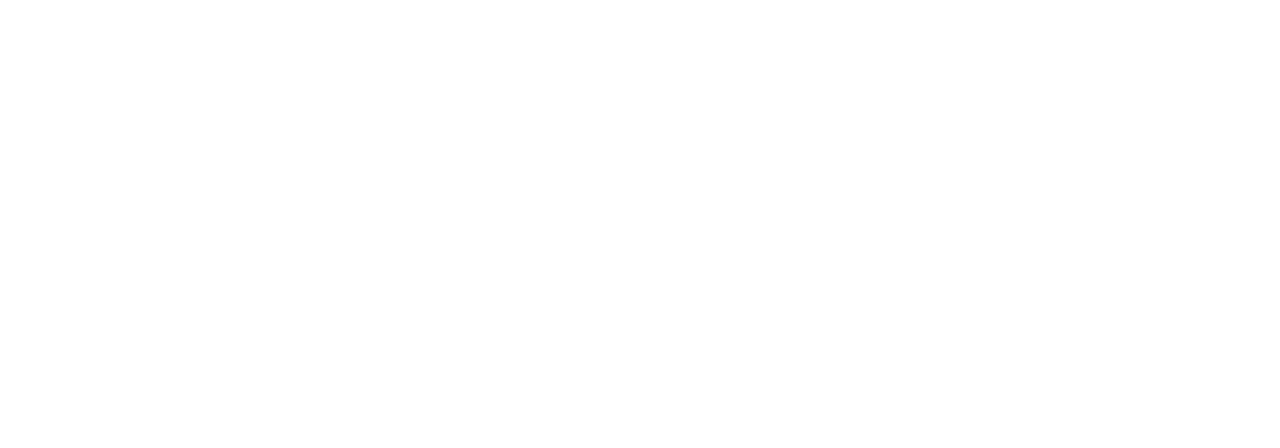
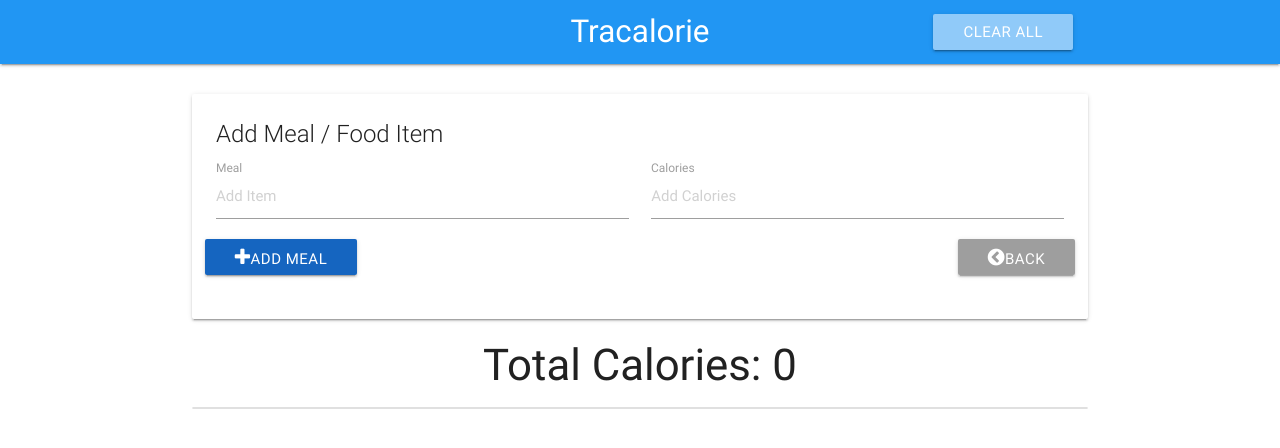
Before and after one commit to ctritt/Tracalorie, a plain HTML site: page index.html in a window 1280 px wide. Drawn offline with nearby package versions, Linux system fonts and the light colour scheme.

Commit message:
Finished building the UI

```diff
--- a/index.html
+++ b/index.html
@@ -10,11 +10,70 @@
   <title>Tracalorie | Meal & Calorie Tracker</title>
 </head>
 <body>
-
+  <!-- Nav Bar -->
+  <nav>
+    <div class="nav-wrapper blue">
+      <div class="container">
+        <a href="#" class="brand-logo center">Tracalorie</a>
+        <ul class="right">
+          <li><a href="#" class="clear-btn btn blue lighten-3">Clear All</a></li>
+        </ul>
+      </div>
+    </div>
+  </nav>
+  <br>
+  <div class="container">
+    <!-- Form Card -->
+    <div class="card">
+      <div class="card-content">
+        <span class="card-title">Add Meal / Food Item</span>
+       <form class="col">
+         <div class="row">
+           <div class="input-field col s6">
+             <input type="text" placeholder="Add Item" id="item-name">
+             <label for="item-name">Meal</label>
+           </div>
+           <div class="input-field col s6">
+            <input type="text" placeholder="Add Calories" id="item-calories">
+            <label for="item-calories">Calories</label>
+          </div>
+          <button class="add-btn btn blue darken-3"><i class="fa fa-plus"></i>Add Meal</button>
+          <!-- <button class="update-btn btn orange"><i class="fa fa-pencil-square-o"></i>Update Meal</button>
+          <button class="delete-btn btn red"><i class="fa fa-remove"></i>Delete Meal</button> -->
+          <button class="back-btn btn grey pull-right"><i class="fa fa-chevron-circle-left"></i>Back</button>
+         </div>
+       </form>
+      </div>
+    </div>
+    <!-- Calorie Count -->
+    <h3 class="center-align">Total Calories: <span class="total-calories">0</span></h3>
+    <!-- Item List -->
+    <ul id="item-list" class="collection">
+      <!-- <li class="collection-item" id="item-0">
+        <strong>Steak Dinner: </strong> <em>1200 Calories</em>
+        <a href="" class="secondary-content">
+          <i class="fa fa-pencil"></i>
+        </a>
+      </li>
+      <li class="collection-item" id="item-0">
+          <strong>Cookie: </strong> <em>400 Calories</em>
+          <a href="" class="secondary-content">
+            <i class="fa fa-pencil"></i>
+          </a>
+        </li>
+        <li class="collection-item" id="item-0">
+            <strong>Eggs: </strong> <em>300 Calories</em>
+            <a href="" class="secondary-content">
+              <i class="fa fa-pencil"></i>
+            </a>
+          </li> -->
+    </ul>
+  </div>
   <script
   src="https://code.jquery.com/jquery-3.3.1.min.js"
   integrity="sha256-FgpCb/KJQlLNfOu91ta32o/NMZxltwRo8QtmkMRdAu8="
   crossorigin="anonymous"></script>
   <script src="https://cdnjs.cloudflare.com/ajax/libs/materialize/0.100.2/js/materialize.min.js"></script>
+  <script src="app.js"></script>
 </body>
 </html>
```
